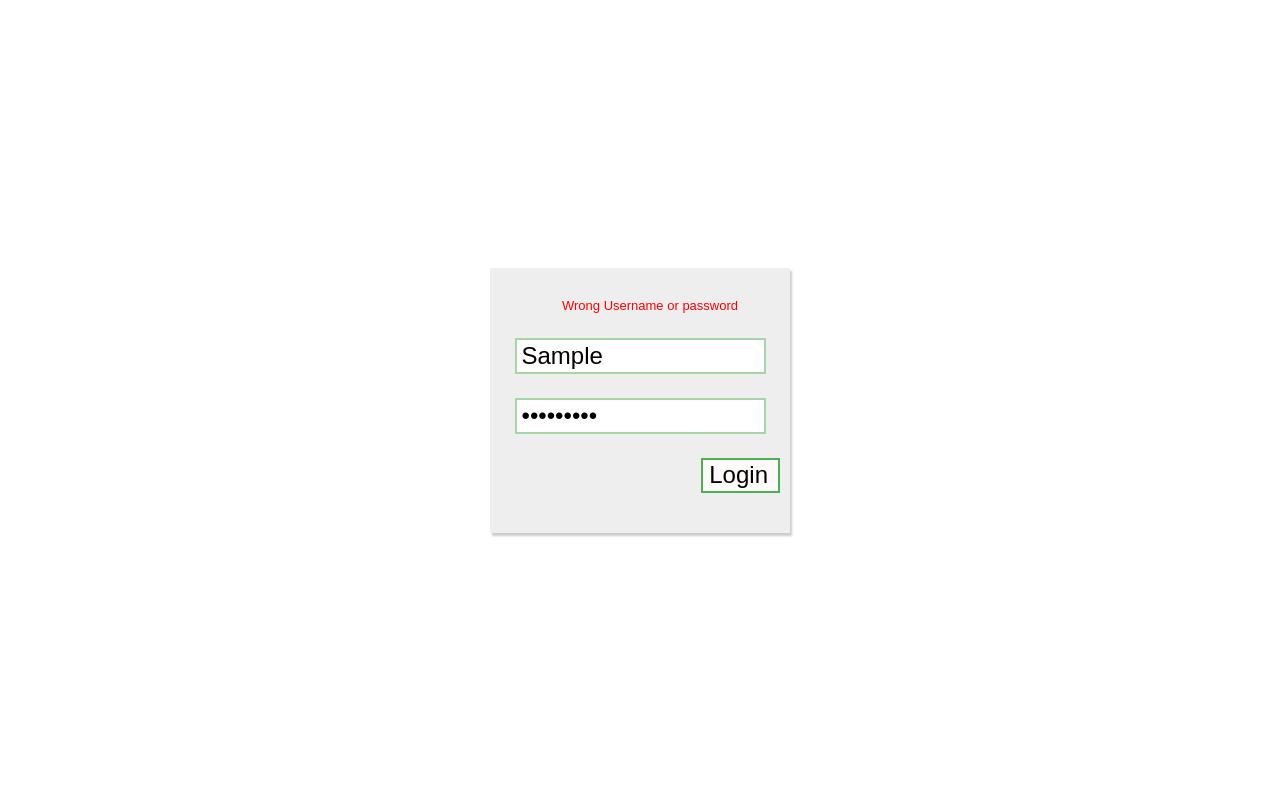
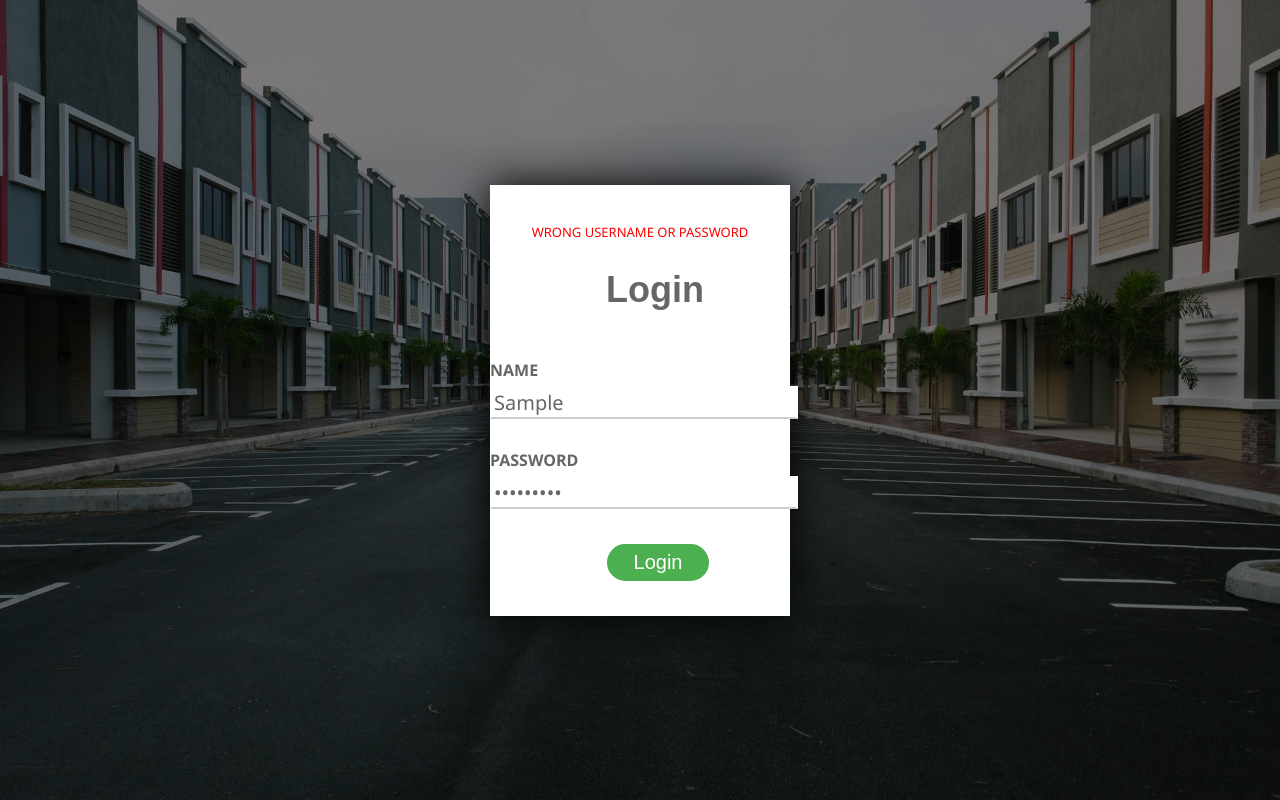
Before and after one commit to govind05/housingsociety, a React (Create React App) app: page / in a window 1280 px wide. Both pictures are taken after typing "Sample", "Sample123" into the empty fields and a click on the button "Login". Built offline with nearby package versions, Linux system fonts and the light colour scheme; no server answers.

Commit message:
Redesigned the login page

```diff
--- a/models/notice.js
+++ b/models/notice.js
@@ -7,7 +7,7 @@ const noticeSchema = new mongoose.Schema({
   },
   date: {
     type: Date,
-    default: Date.now
+    default: new Date()
   },
   subtitle: {
     type: String,
--- a/package.json
+++ b/package.json
@@ -10,6 +10,7 @@
     "formik": "^0.11.11",
     "jsonwebtoken": "^8.2.0",
     "lodash": "^4.17.5",
+    "moment": "^2.21.0",
     "mongodb": "^3.0.4",
     "mongoose": "^5.0.10",
     "react": "^16.2.0",
@@ -22,6 +23,7 @@
   },
   "scripts": {
     "start": "node server.js",
+    "start-web": "react-scripts start",
     "build": "react-scripts build",
     "test": "react-scripts test --env=jsdom",
     "eject": "react-scripts eject",
--- a/server.js
+++ b/server.js
@@ -101,8 +101,8 @@ router.route('/residents')
 
 router.route('/notices')
   .get(authentication, (req, res) => {
-    console.log(req.headers)
     Notice.find()
+      .sort('-date')
       .then(notices => {
         res.status(200).send(notices);
       }, e => res.status(400).send(e))
--- a/src/App.css
+++ b/src/App.css
@@ -1,28 +1,5 @@
-.App {
+.App{
+  height: 100vh;
+  width: 100vw;
   text-align: center;
 }
-
-.App-logo {
-  animation: App-logo-spin infinite 20s linear;
-  height: 80px;
-}
-
-.App-header {
-  background-color: #222;
-  height: 150px;
-  padding: 20px;
-  color: white;
-}
-
-.App-title {
-  font-size: 1.5em;
-}
-
-.App-intro {
-  font-size: large;
-}
-
-@keyframes App-logo-spin {
-  from { transform: rotate(0deg); }
-  to { transform: rotate(360deg); }
-}
--- a/src/components/Notices/Notice/Notice.js
+++ b/src/components/Notices/Notice/Notice.js
@@ -1,4 +1,5 @@
 import React from 'react';
+import moment from 'moment';
 
 import './Notice.css'
 
@@ -7,14 +8,13 @@ const notice = (props) => {
   if (props.showBody) {
     classes = ['Body', 'Opened']
   }
-  let date = new Date(props.date).toDateString();
-  let hours = new Date(props.date).getHours();
-  let minutes = new Date(props.date).getMinutes();
+  let date = moment(props.date).format('Do MMMM YYYY');
+  let time = moment(props.date).format('hh:mm a')
   return (
     <div className='Notice'>
-      <h3>{props.title}</h3>
+      <h2>{props.title}</h2>
       <span>Date: {date}</span>
-      <p>Time: {`${hours > 12 ? hours - 12 + ':' + minutes + ' pm' : hours + ':' + minutes + ' am'}`}</p>
+      <p>Time: {time}</p>
       <p>{props.subtitle}</p>
       <div className={classes.join(' ')}>
         {props.showBody ? <p>{props.body}</p> : null}
--- a/src/components/Notices/Notices.js
+++ b/src/components/Notices/Notices.js
@@ -9,7 +9,6 @@ const notices = (props) => {
       <hr />
       {
         props.data.map((notice, i) => {
-          console.log(notice)
           let showBody = props.currentNotice === notice._id;
           return (
             <Notice
--- a/src/containers/Form/Form.css
+++ b/src/containers/Form/Form.css
@@ -1,10 +1,21 @@
 .AppForm {
-    height: 100vh;
-    width: 100vw;
+    height: 100%;
+    width: 100%;
+    background-image: url('../../assets/background2.jpeg');
+    background-size: cover;
+    background-repeat: no-repeat;
+    background-position: left;
+}
+
+.BackgroundBlur {
     display: flex;
     justify-content: center;
     align-items: center;
     font-size: 24px;
+    height: 100%;
+    width: 100%;
+    z-index: 100;
+    background-color: rgba(0, 0, 0, 0.5);
 }
 
 .Form {
@@ -14,14 +25,16 @@
     max-width: 300px;
     min-width: 280px;
     margin: auto;
-    background-color: #eee;
+    background-color: #fff;
     align-items: center;
     justify-content: center;
-    box-shadow: 2px 3px 2px #ccc;
+    box-shadow: 0px 0px 40px rgb(0, 0, 0);
     padding: 35px 0;
+    text-align: left;
 }
 
 .Input {
+    margin-top: 30px;
     display: flex;
     flex-direction: column;
     height: 60px;
@@ -29,63 +42,74 @@
     justify-content: space-between;
 }
 
-.Input p,
-.Form p {
-    padding: 0;
-    margin-top: 0px;
-    color: rgb(255, 0, 0);
-    font-size: 11px;
-    align-self: center;
-    width: 80%;
-    overflow-wrap: break-word;
+.Input label {
+    font-size: 16px;
+    color: #666;
+    font-family: 'Segoe UI', Tahoma, Geneva, Verdana, sans-serif;
+    font-weight: bolder;
+    /* margin-left: 25px; */
 }
 
+
 .Input input {
-    height: 30px;
-    width: 80%;
-    align-self: center;
-    font-size: 24px;
-    padding-left: 5px;
-    border: 2px solid #A5D6A7;
+    color: #666;
+    width: 100%;
+    align-self: left;
+    font-size: 20px;
+    border-color: transparent;
+    border-bottom: 2px solid #ccc;
+    font-family: 'Segoe UI', Tahoma, Geneva, Verdana, sans-serif;
+}
+
+.Input input:focus {
+    outline: none;
+    border-bottom: 2px solid #81C784
 }
 
 .Error p {
     position: relative;
     top: -15px;
     padding: 0;
-    margin: 10px;
+    padding-top: 5px;
     color: rgb(255, 0, 0);
     font-size: 13px;
     align-self: center;
     width: 100%;
 }
 
+.Error input {
+    /* color: red; */
+    border-bottom: 2px solid red;
+}
+
+.Error input:focus {
+    outline: none;
+    border-bottom: 2px solid red;
+}
+
 .Form button {
-    height: 35px;
-    background-color: snow;
+    /* height: 35px; */
+    background-color: #4CAF50;
+    color: #fff;
     border: 2px solid #4CAF50;
     cursor: pointer;
-    margin-bottom: 5px;
-    align-self: flex-end;
-    padding-right: 10px;
-    margin-right: 10px;
-    font-size: 24px;
-}
-
-.Form button:hover {
-    background-color: #4CAF50;
-    color: #fff;
-    border: 2px solid #4CAF50
+    font-size: 20px;
+    align-self: left;
+    margin-left: 12%;
+    margin-top: 35px;
+    padding: 5px 25px;
+    border-radius: 50px;
 }
 
 .Form button:focus {
     outline: none;
-    background-color: #4CAF50;
-    color: #333;
+    background-color: #1B5E20;
+    /* color: #333; */
     border: 2px solid #4CAF50
 }
 
-.Input input:focus {
-    outline: #4CAF50;
-    border: 2px solid #4CAF50
+@media(min-width: 600px) {
+    .AppForm {
+        background-position: center;
+    }
 }
--- a/src/containers/Form/Form.js
+++ b/src/containers/Form/Form.js
@@ -12,30 +12,36 @@ class FormLogin extends React.Component {
   //For auto signin.
   componentDidMount() {
     const token = localStorage.getItem('token')
-    if(token){
+    if (token) {
       this.props.history.replace('/home')
     }
   }
 
   render() {
-
     return (
       <div className='AppForm'>
-        <Form className='Form'  >
+        <div className='BackgroundBlur'>
+          <Form className='Form'>
             <div className='Error'>
               <Field type='hidden' name='error' />
-            {this.props.errors.error && <p>{this.props.errors.error}</p>}
+              {this.props.errors.error && <p style={{
+                fontFamily: "'Segoe UI', Tahoma, Geneva, Verdana, sans-serif",
+              }}>{this.props.errors.error}</p>}
             </div>
-          <div className='Input'>
-            <Field type='name' name='name' placeholder='Username' autoFocus />
+            <h2 style={{ alignSelf:'left',padding: 0, margin: 0, color: '#666', paddingLeft: '10%', paddingBottom: '18px'}}>Login</h2>
+            <div className={this.props.touched.name && this.props.errors.name ? 'Input Error' : 'Input '}>
+              <label> NAME</label>
+              <Field type='name' name='name' autoFocus />
               {this.props.touched.name && this.props.errors.name && <p>{this.props.errors.name}</p>}
             </div>
-          <div className='Input'>
-            <Field type='password' name='password' placeholder='Password' />
+            <div className={this.props.touched.password && this.props.errors.password ? ' Input Error' : 'Input '}>
+              <label> PASSWORD</label>
+              <Field type='password' name='password' />
               {this.props.touched.password && this.props.errors.password && <p>{this.props.errors.password}</p>}
             </div>
             <button disabled={this.props.isSubmitting}>Login</button>
           </Form>
+        </div>
       </div>
     )
   }
@@ -75,7 +81,7 @@ const FormikApp = withFormik({
       })
       .catch(err => {
         console.log(err)
-        setFieldError('error', 'Wrong Username or password');
+        setFieldError('error', 'Wrong Username or password'.toUpperCase());
         setSubmitting(false);
       })
   }
--- a/src/containers/NoticeBoard/NoticeBoard.js
+++ b/src/containers/NoticeBoard/NoticeBoard.js
@@ -1,5 +1,6 @@
 import React from 'react';
 import axios from 'axios';
+import moment from 'moment';
 
 import Notices from '../../components/Notices/Notices';
 import Layout from '../../hoc/Layout/Layout';
@@ -21,7 +22,6 @@ class NoticeBoard extends React.Component {
       }
     })
       .then(res => {
-        console.log(res.data)
         return this.setState({
         notices: res.data
       })})
@@ -36,7 +36,6 @@ class NoticeBoard extends React.Component {
   }
 
   render() {
-    console.log(this.state.currentNotice)
     let notices = this.state.notices.length > 0 ? (
       <div>
         <Notices
```
Also changed, not shown: src/assets/background2.jpeg (added), 1 other file (tests, documents, lock files or other folders). Lines whose indentation alone changed are shown as unchanged.
